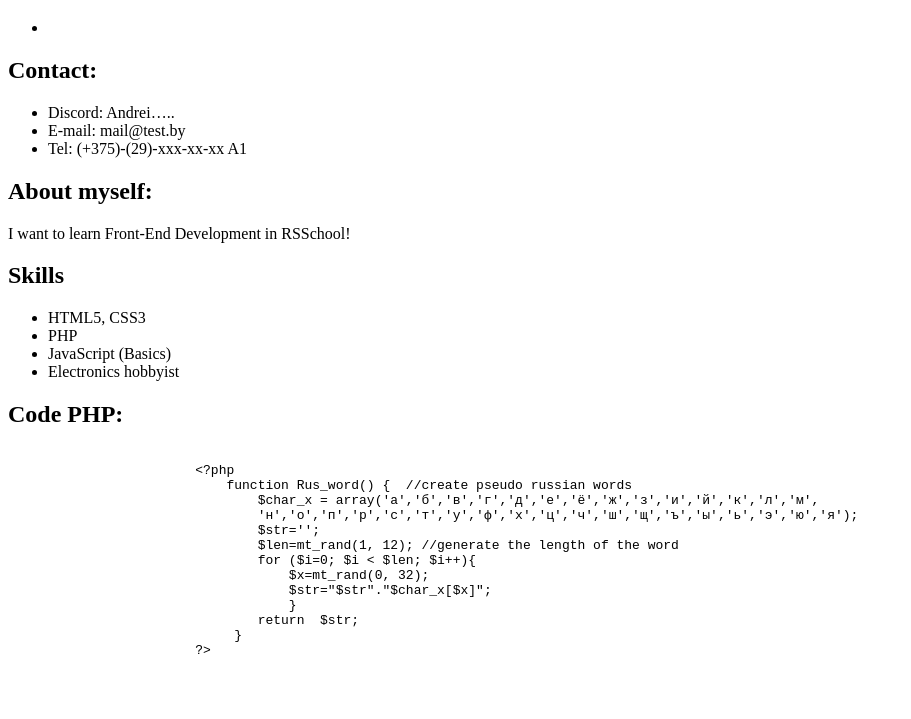
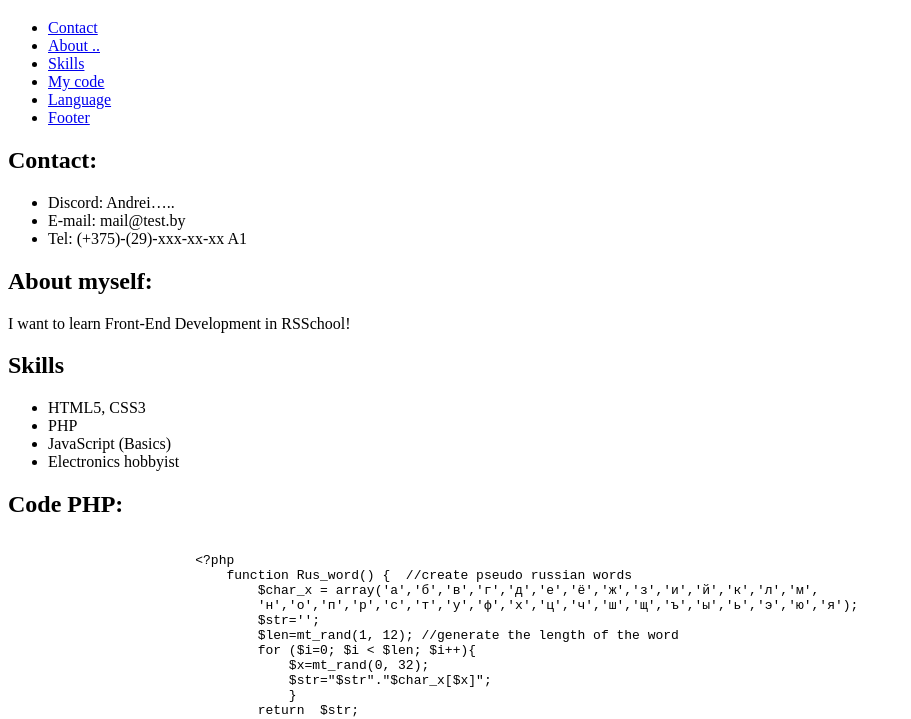
Before and after one commit to Andrei-Koren/rsschool-cv, a plain HTML site: page index.html in a window 1280 px wide. Shown: the part 61-780 px from the top of the page, without its empty margins (0-911 px from the left). Drawn offline with Linux system fonts and the light colour scheme.

Commit message:
fix: add nav in index file

```diff
--- a/index.html
+++ b/index.html
@@ -10,13 +10,18 @@
         <h1>Andrei K. (Андрей К.А.)</h1>
         <nav>
             <ul>
-                <li><a href="#"></a></li>
+                <li><a href="#Contact">Contact</a></li>
+                <li><a href="#About">About ..</a></li>
+                <li><a href="#Skills">Skills</a></li>
+                <li><a href="#Code">My code</a></li>
+                <li><a href="#Language">Language</a></li>
+                <li><a href="#footer">Footer</a></li>
             </ul>
         </nav>
     </header>
 
     <main>
-        <section>
+        <section id="Contact">
             <h2>Contact:</h2>
             <p>
                 <ul>
@@ -27,12 +32,12 @@
             </p>
         </section>
 
-        <section>
+        <section id="About">
             <h2>About myself:</h2>
             <p>I want to learn Front-End Development in RSSchool!</p>
         </section>
 
-        <section>
+        <section id="Skills">
             <h2>Skills</h2>
             <p>
                 <ul>
@@ -44,7 +49,7 @@
             </p>
         </section>
 
-        <section>
+        <section id="Code">
             <h2>Code PHP:</h2>
             <p>
                 <pre>
@@ -68,7 +73,7 @@
             </p>
         </section>
 
-        <section>
+        <section id="About">
             <h2>Language:</h2>
             <p>
                 <ul>
@@ -80,7 +85,7 @@
         </section>
     </main>
 
-    <footer>
+    <footer id="footer">
         <p>&copy; 2026 My Git</p>
     </footer>
 </body>
```
